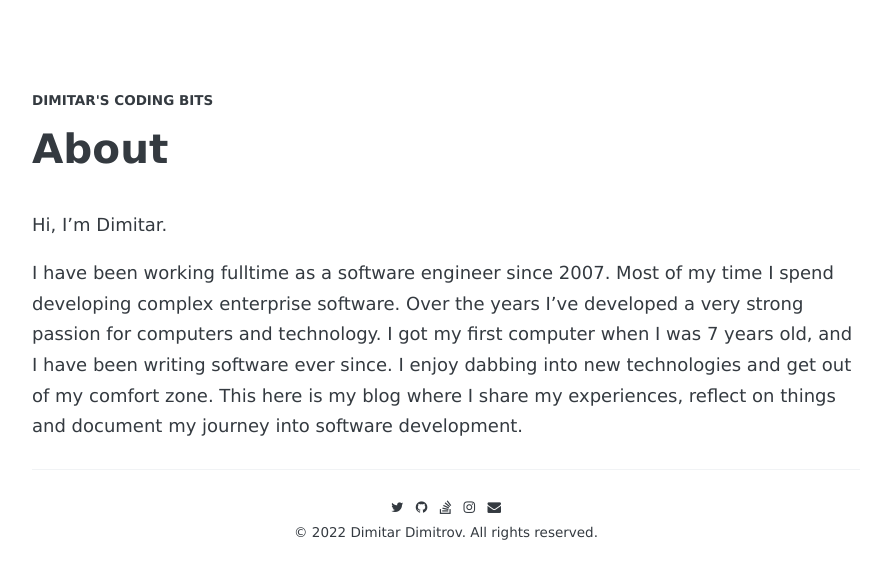
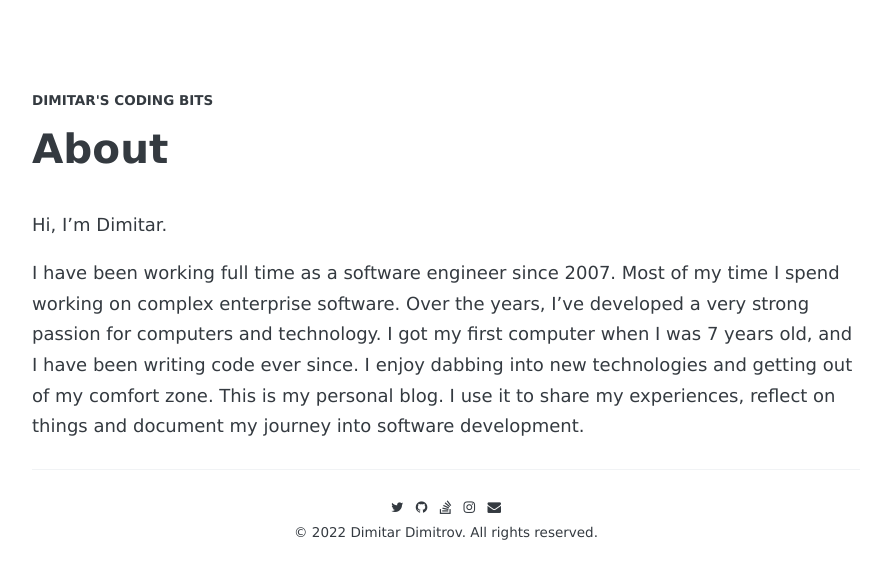
Before and after one commit to n1ghtmare/n1ghtmare.github.io, a Jekyll site: the page built from about.md, in a window 1280 px wide. Shown: the top 579 px of the page, without its empty margins (194-1077 px from the left). Built offline with Jekyll 4.4.1, drawn with Linux system fonts in a browser that asks for light colours; some web fonts are replaced.

Commit message:
update about page

```diff
--- a/about.md
+++ b/about.md
@@ -5,4 +5,4 @@ permalink: /about/
 
 Hi, I'm Dimitar.
 
-I have been working full­time as a software engineer since 2007. Most of my time I spend developing complex enterprise software. Over the years I've developed a very strong passion for computers and technology. I got my first computer when I was 7 years old, and I have been writing software ever since. I enjoy dabbing into new technologies and get out of my comfort zone. This here is my blog where I share my experiences, reflect on things and document my journey into software development.
+I have been working full time as a software engineer since 2007. Most of my time I spend working on complex enterprise software. Over the years, I've developed a very strong passion for computers and technology. I got my first computer when I was 7 years old, and I have been writing code ever since. I enjoy dabbing into new technologies and getting out of my comfort zone. This is my personal blog. I use it to share my experiences, reflect on things and document my journey into software development.
```
